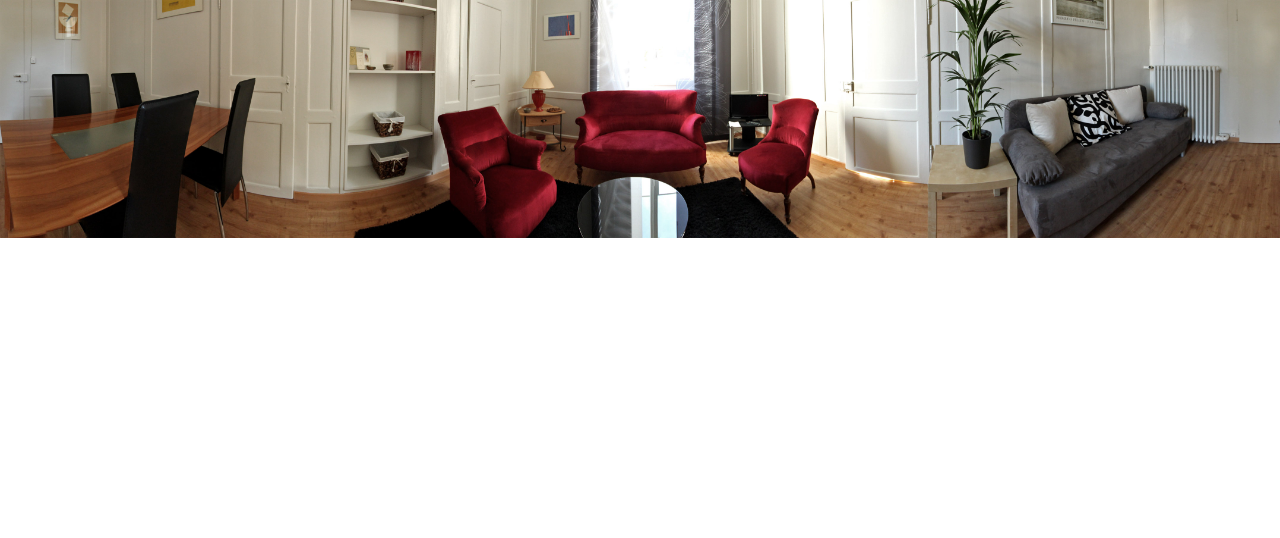
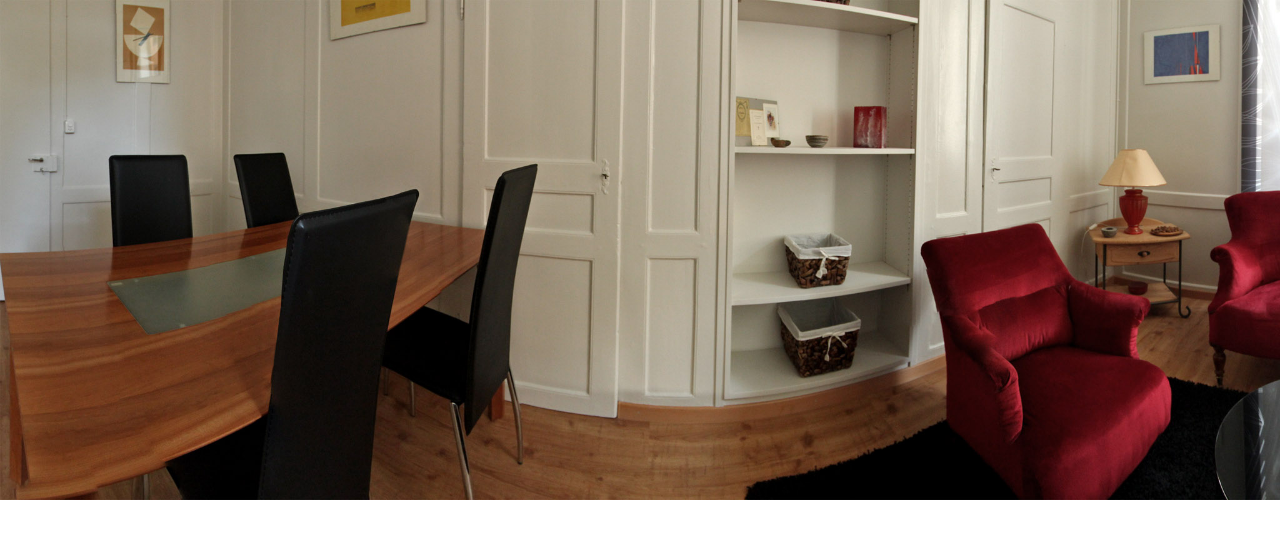
Before and after one commit to j4kim/cret-vaillant-22, a Vue app: page /lounge in a window 1280 px wide. Shown: the top 538 px of the page. Built offline with nearby package versions, Linux system fonts and the light colour scheme.

Commit message:
homemade panorama inspired by vue-panorama mechanism

```diff
--- a/src/views/Panorama.vue
+++ b/src/views/Panorama.vue
@@ -1,3 +1,24 @@
 <template>
-  <photo :src="'images/panoramas/' + $route.name + '.jpg'" />
+  <div
+    :style="{
+      backgroundImage: 'url(images/panoramas/' + $route.name + '.jpg)',
+      height: '500px',
+      backgroundSize: 'auto 500px',
+      backgroundPosition: -this.x + 'px'
+    }"
+    @click="move"
+  />
 </template>
+
+<script>
+export default {
+  data() {
+    return { x: 0 };
+  },
+  methods: {
+    move() {
+      this.x += 100;
+    }
+  }
+};
+</script>
```
